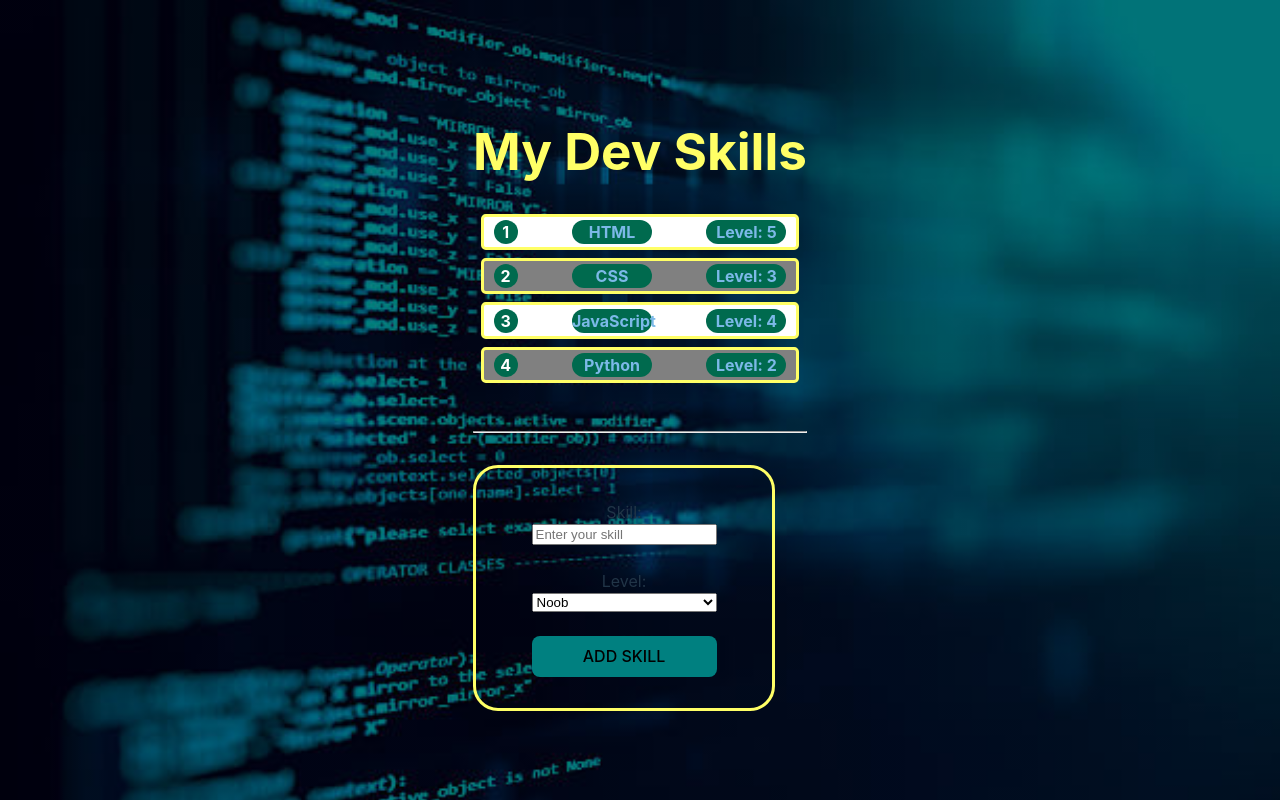
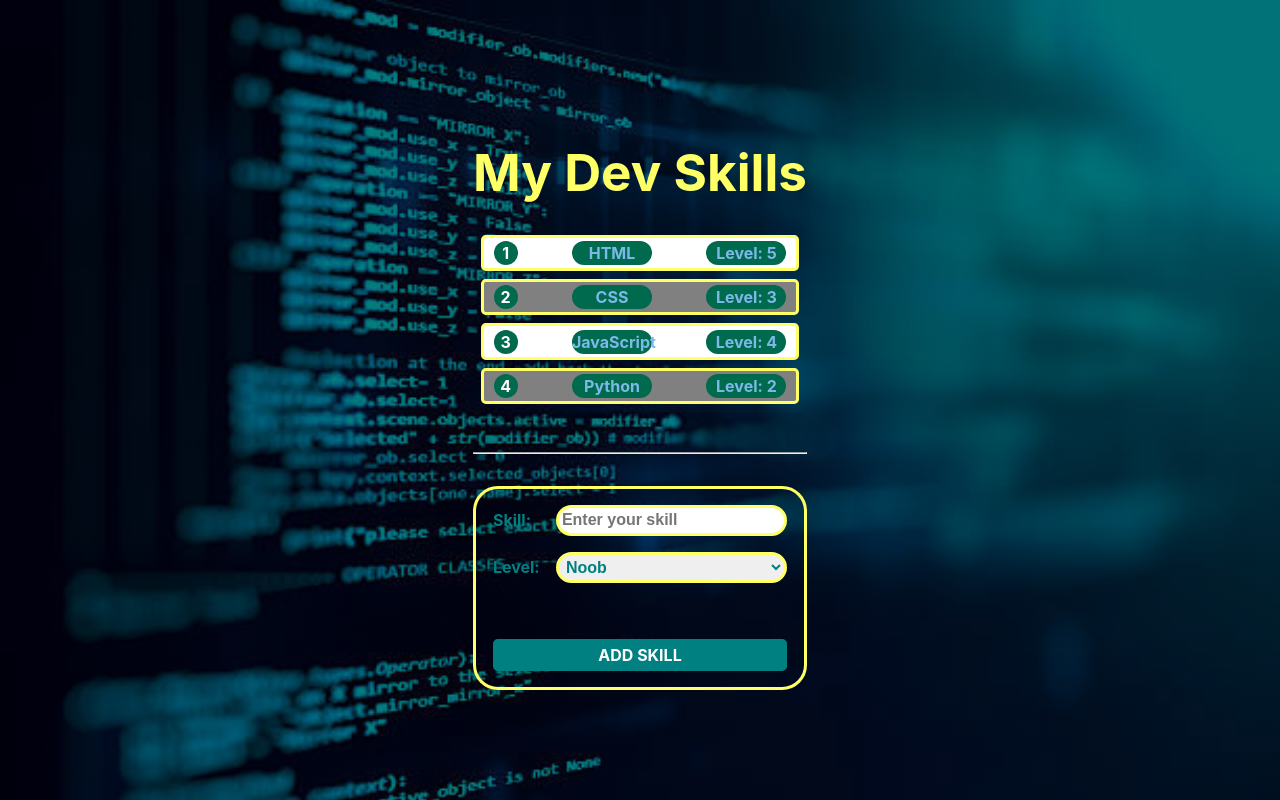
Before and after one commit to ardalanmemar93/react-dev-skills, a React (Vite) app: page / in a window 1280 px wide. Built offline with nearby package versions, Linux system fonts and the light colour scheme.

Commit message:
added styling

```diff
--- a/src/NewSkillForm.css
+++ b/src/NewSkillForm.css
@@ -7,8 +7,8 @@
     font-weight: bold;
     color: teal;
     text-align: left;
-    border: 0.2rem solid coral;
-    border-radius: 0.3rem;
+    border: 0.2rem solid rgb(255, 255, 102);
+    border-radius: 25px;
     padding: 1rem;
   }
 
@@ -18,9 +18,10 @@
     font-weight: bold;
     color: teal;
     padding: 0.2rem;
-    border: 0.2rem solid coral;
+    border: 0.2rem solid rgb(255, 255, 102);
     border-radius: 0.3rem;
     outline: none;
+    border-radius: 25px;
   }
 
   .NewSkillForm > button {
@@ -34,21 +35,11 @@
     border-radius: 0.3rem;
   }
 
-  .FormWrapper {
-    border: 3px solid rgb(255, 255, 102);
-    border-radius: 25px;
-    width: 37vmin;
-    height: 30vmin;
-    display: flex;
-    justify-content: center;
-    align-items: center;
-
-  }
   form {
     display: flex;
     flex-direction: column;
     justify-content: center;
   }
   .AddSkill {
-    background-color: teal;
+    background-color: rgb(218, 220, 84);
   }
--- a/src/NewSkillForm.jsx
+++ b/src/NewSkillForm.jsx
@@ -4,12 +4,10 @@ import "./NewSkillForm.css";
 export default function NewSkillForm() {
   return (
     <div className="FormWrapper">
-    <form>
+    <form className="NewSkillForm">
 
       <label htmlFor="skill">Skill: </label>
       <input type="text" id="skill" name="skill" placeholder="Enter your skill" />
-
-      <br />
 
       <label htmlFor="level">Level: </label>
       <select id="level" name="level">
```
Also changed, not shown: src/img/readmeimg.png (deleted).
